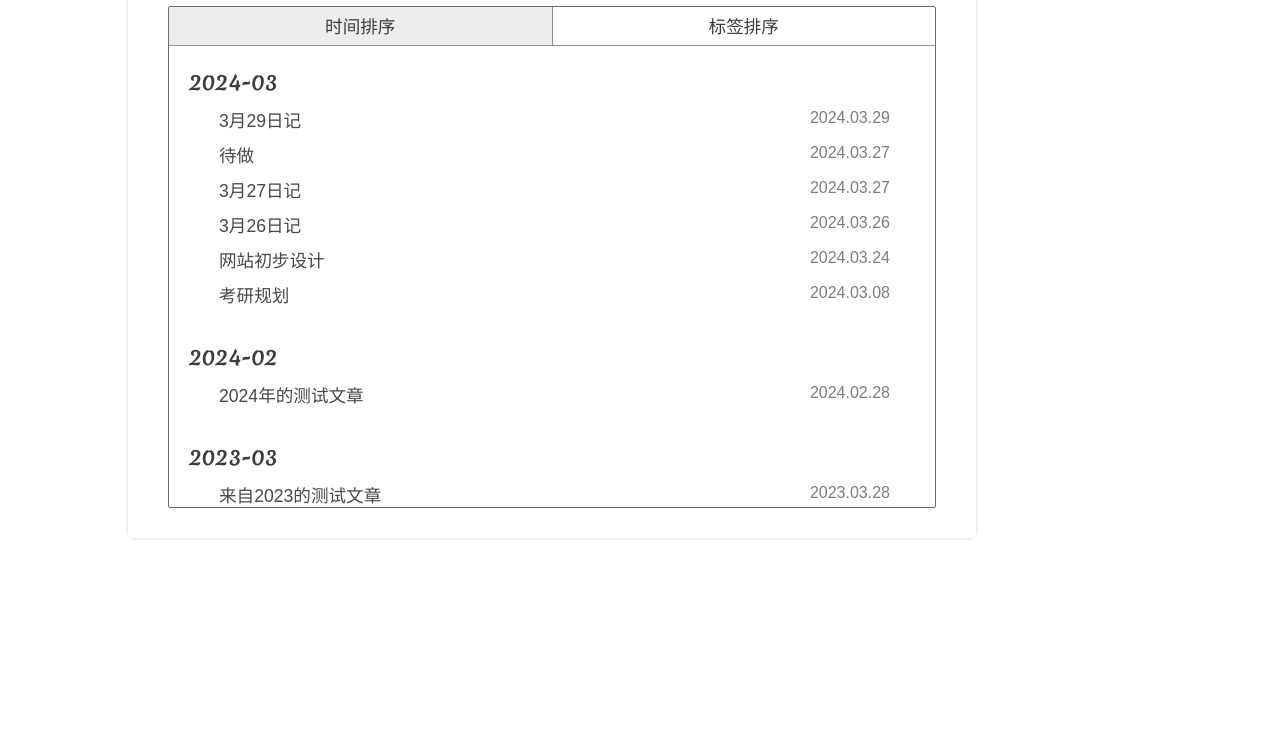
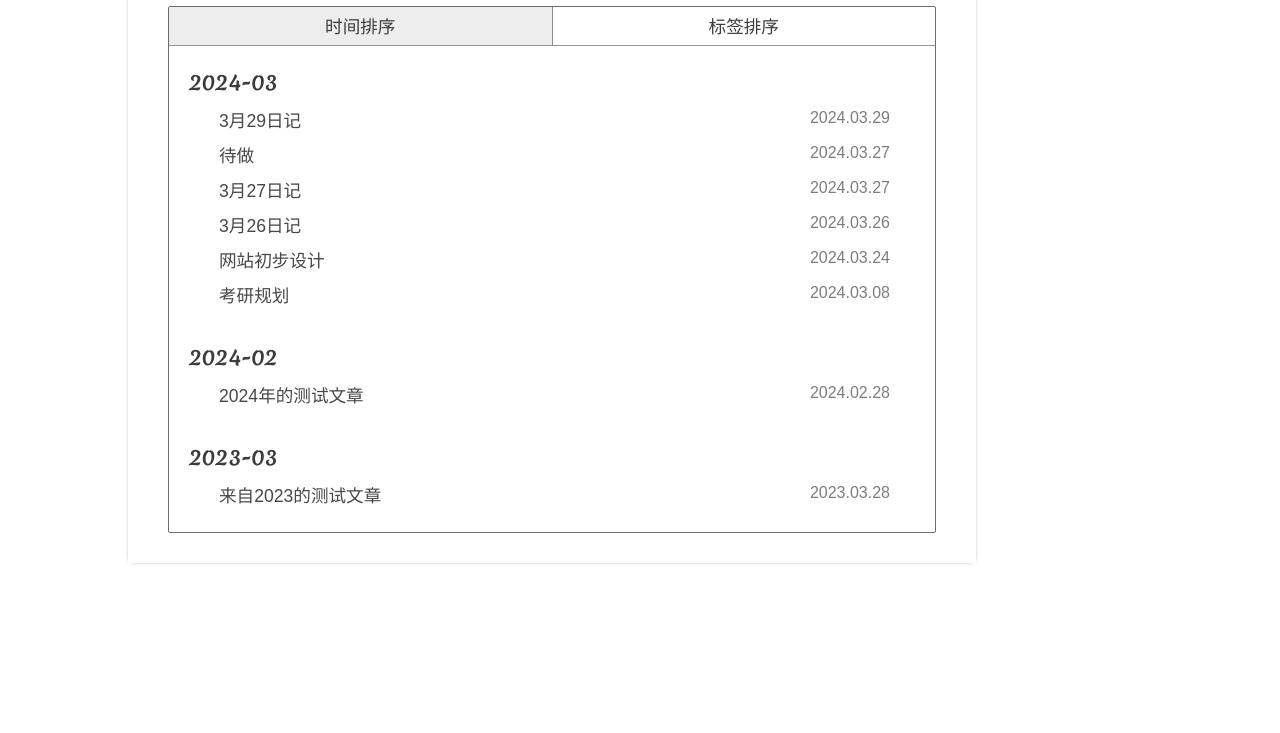
Before and after one commit to achoj/achoj.github.io, a plain HTML site: page index.html in a window 1280 px wide. Shown: the part 446-1179 px from the top of the page. Drawn offline with Linux system fonts and the light colour scheme.

```diff
--- a/source/styles.css
+++ b/source/styles.css
@@ -280,7 +280,7 @@
     border-radius: 2px;
     border: 1px solid #6d6c6c;
     overflow-y: auto;
-    max-height: 500px;
+    max-height: 800px;
 }
 
 .tab-frame input,
```
